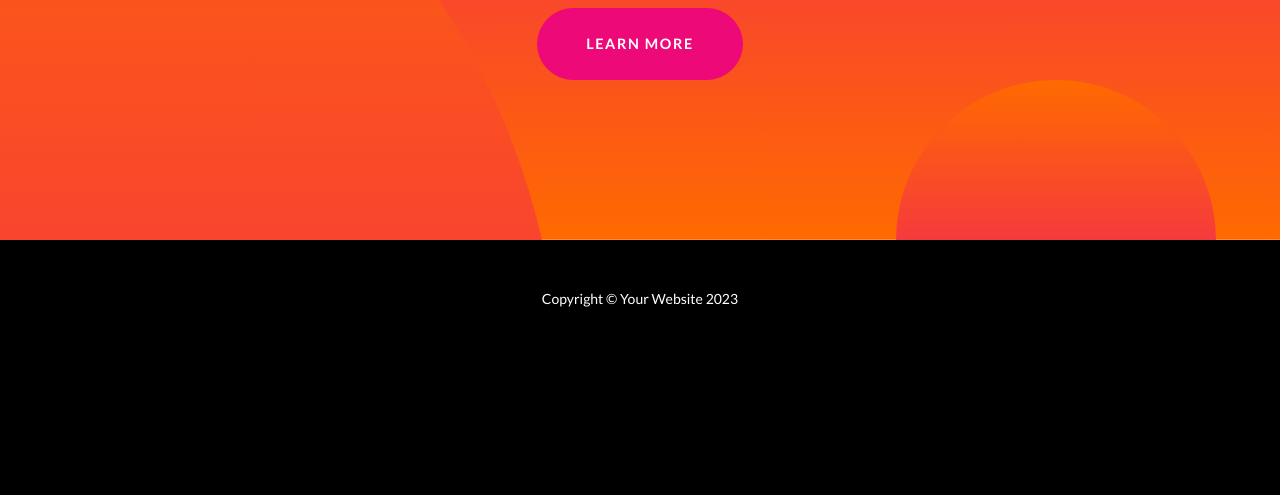
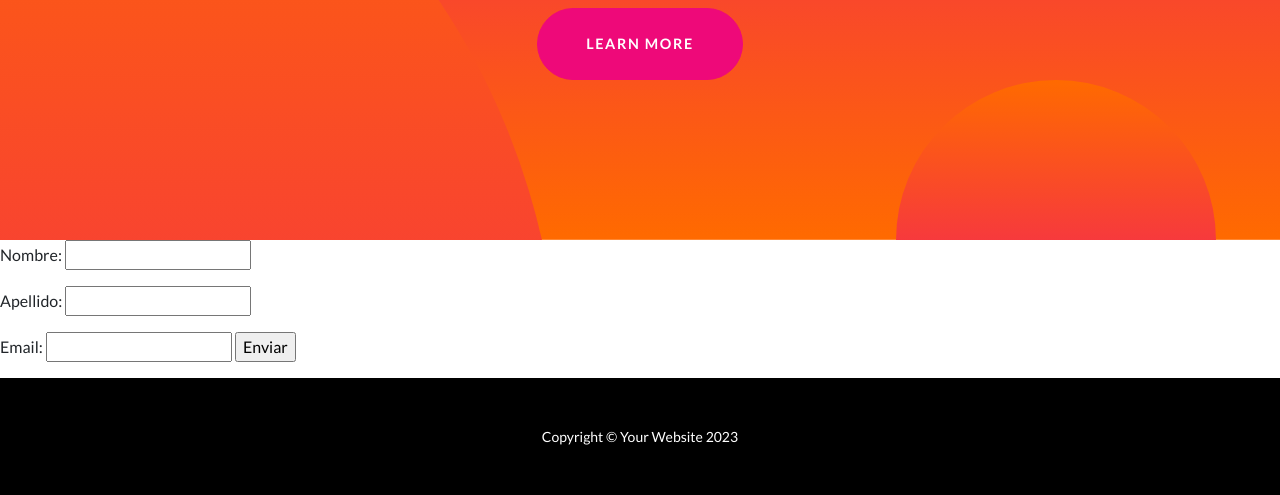
Before and after one commit to dario-castillo/proyecto, a Django app: page /tarifario/ in a window 1280 px wide. Shown: the part 447-942 px from the top of the page. Before the commit the page ends 754 px from the top, so only its background shows below. Run offline with Django 4.2, Linux system fonts and the light colour scheme; some libraries are stand-ins or nearby versions.

Commit message:
Formularios

```diff
--- a/Proyecto/AppDario/templates/AppDario/base.html
+++ b/Proyecto/AppDario/templates/AppDario/base.html
@@ -43,7 +43,5 @@
         </footer>
         <!-- Bootstrap core JS-->
         <script src="https://cdn.jsdelivr.net/npm/bootstrap@5.2.3/dist/js/bootstrap.bundle.min.js"></script>
-        <!-- Core theme JS-->
-        <script src="js/scripts.js"></script>
     </body>
 </html>
--- a/Proyecto/AppDario/templates/AppDario/index.html
+++ b/Proyecto/AppDario/templates/AppDario/index.html
@@ -100,7 +100,5 @@
         </footer>
         <!-- Bootstrap core JS-->
         <script src="https://cdn.jsdelivr.net/npm/bootstrap@5.2.3/dist/js/bootstrap.bundle.min.js"></script>
-        <!-- Core theme JS-->
-        <script src="js/scripts.js"></script>
     </body>
 </html>
--- a/Proyecto/AppDario/templates/AppDario/tarifario.html
+++ b/Proyecto/AppDario/templates/AppDario/tarifario.html
@@ -22,4 +22,13 @@
             <div class="bg-circle-3 bg-circle"></div>
             <div class="bg-circle-4 bg-circle"></div>
         </header>
+
+    <form action="" method="post">
+        {% csrf_token %}
+        <p> Nombre: <input type="text" name="nombre">
+        <p> Apellido: <input type="text" name="apellido">
+        <p> Email: <input type="text" name="email">
+        <input type="submit" value="Enviar">
+    </form>
+
 {% endblock main %}
--- a/Proyecto/AppDario/views.py
+++ b/Proyecto/AppDario/views.py
@@ -1,5 +1,7 @@
 from django.http import HttpResponse
 from django.shortcuts import render
+from .models import Tarifario
+from .models import Newsletters
 
 def saludo(request):
    # return HttpResponse("Hola Darío")
@@ -7,7 +9,19 @@ def saludo(request):
     return render(request, "AppDario/index.html")
 
 def tarifario(request):
+
+    if request.method == 'POST':
+        tarifario = Tarifario(nombre=request.POST['nombre'], apellido=request.POST['apellido'], email=request.POST['email'])
+        tarifario.save()
+        return render(request, "AppDario/index.html")
+
     return render(request, "AppDario/tarifario.html")
 
 def newsletter(request):
+    if request.method == 'POST':
+        newsletters = Newsletters(nombre=request.POST['nombre'], email=request.POST['email'])
+        newsletters.save()
+        return render(request, "AppDario/index.html")
+
+
     return render(request, "AppDario/newsletter.html")
```
Also changed, not shown: Proyecto/AppDario/templates/AppDario/newsletter.html (+8 -0 lines), Proyecto/db.sqlite3.
